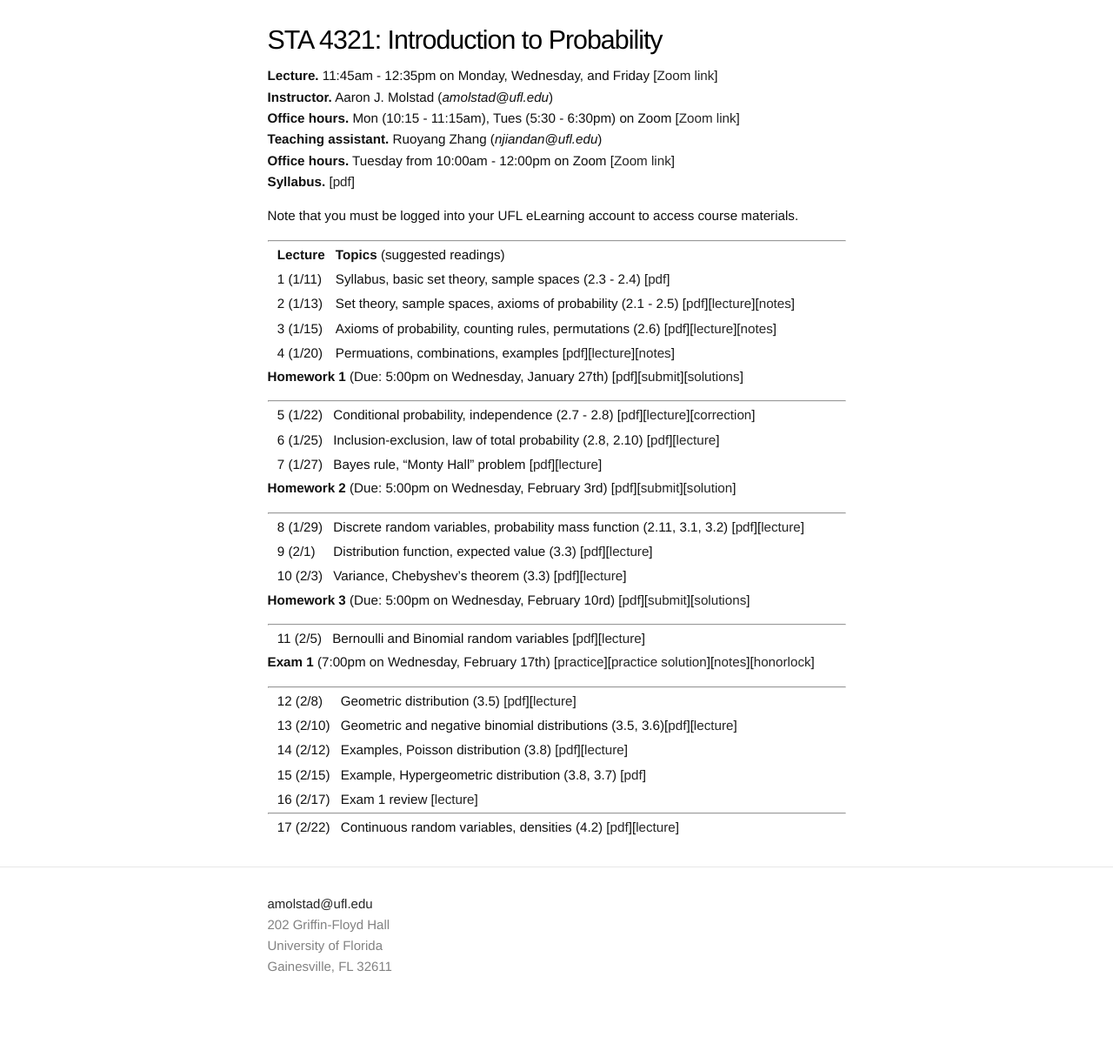
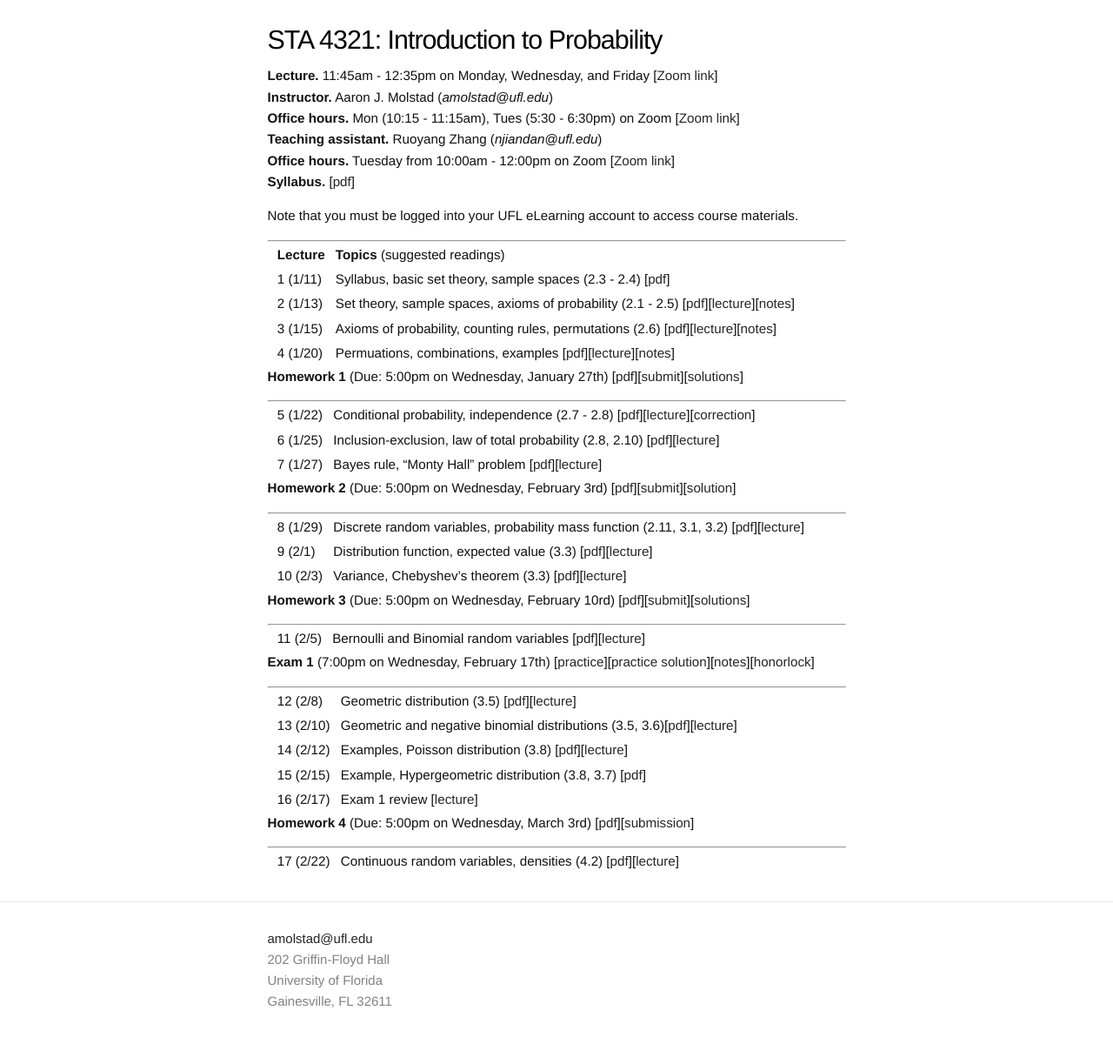
Before and after one commit to ajmolstad/ajmolstad.github.io, a Jekyll site: the page built from S21_STA4321.md, in a window 1280 px wide. Shown: the whole page at 87% size. Built offline with Jekyll 4.4.1, drawn with Linux system fonts in a browser that asks for light colours; before the commit the page ends 1183 px from its top, so only the background shows below that.

Commit message:
Update S21_STA4321.md

```diff
--- a/S21_STA4321.md
+++ b/S21_STA4321.md
@@ -53,6 +53,7 @@ Note that you must be logged into your UFL eLearning account to access course ma
 || 15 (2/15) || Example, Hypergeometric distribution (3.8, 3.7) [[pdf](https://ufl.instructure.com/files/57097528/download?download_frd=1)] ||
 || 16 (2/17) || Exam 1 review [[lecture](https://ufl.instructure.com/files/57182744/download?download_frd=1)]||
 
+**Homework 4** (Due: 5:00pm on Wednesday, March 3rd) [[pdf](https://ufl.instructure.com/files/57392047/download?download_frd=1)][[submission](https://ufl.instructure.com/courses/426946/assignments/4629442)]
 
 ----------------
 
```
